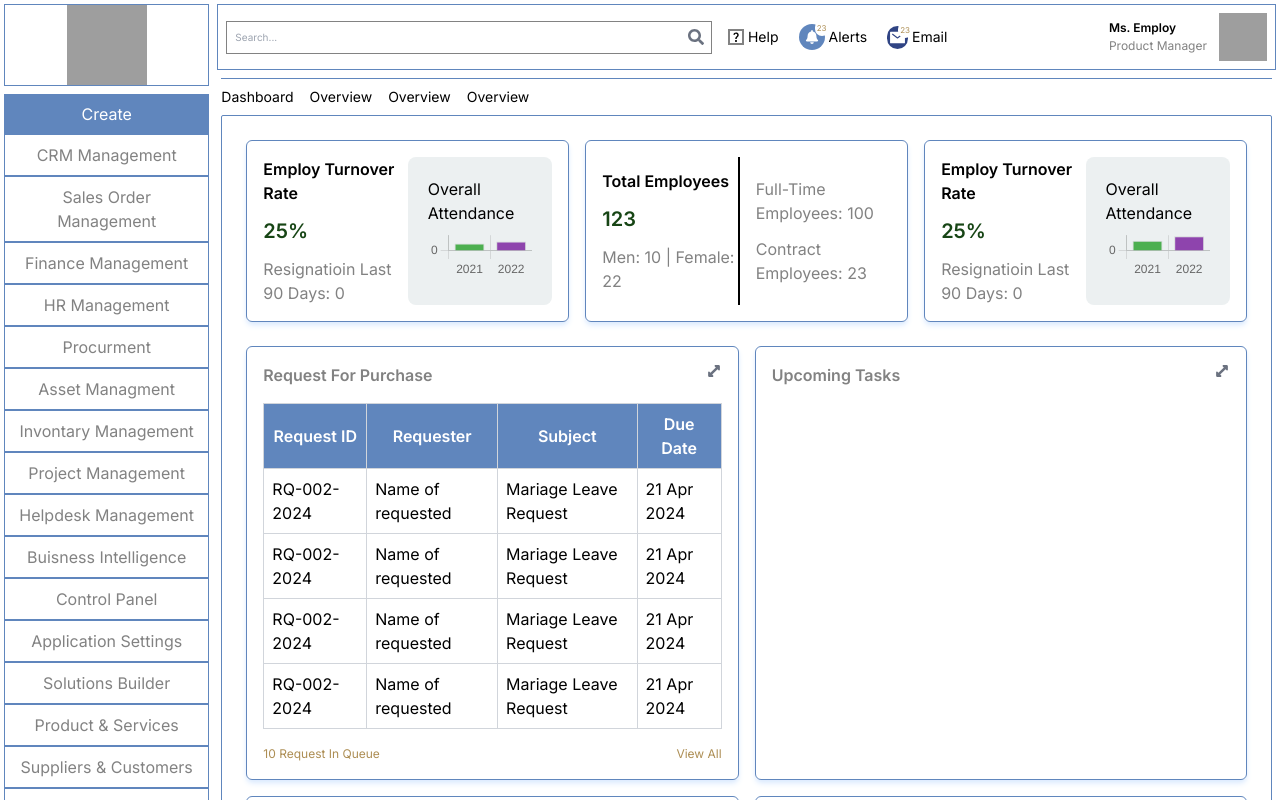
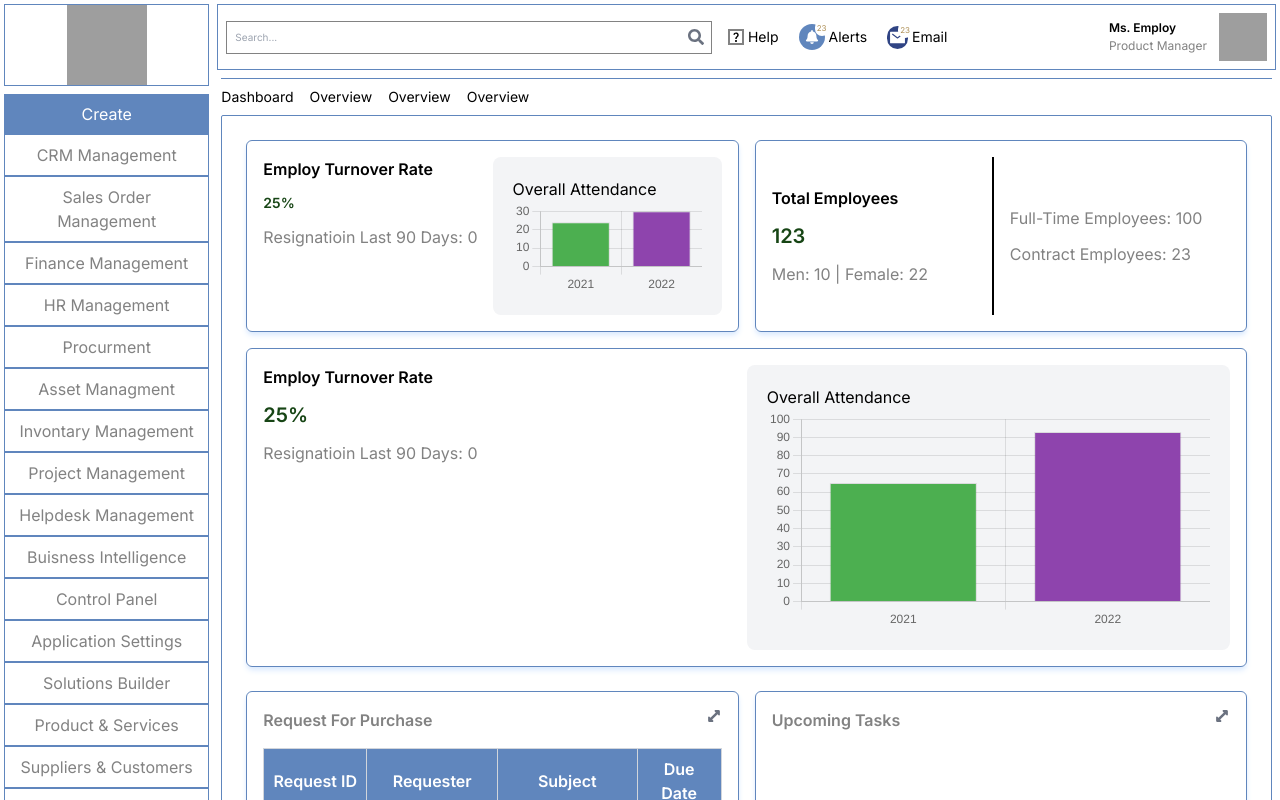
Before and after one commit to NAZIMUDHEEN267/Lifisin_task, a React (Vite) app: page / in a window 1280 px wide. Shown: the top 800 px of the page. Built offline with nearby package versions, Linux system fonts and the light colour scheme; grey boxes are pictures that could not be loaded.

Commit message:
code updated

```diff
--- a/src/Screens/DashBoard.tsx
+++ b/src/Screens/DashBoard.tsx
@@ -86,23 +86,18 @@ function DashBoard() {
 
   return (
     <div className="p-6 border-[1px] m-2 border-light_blue rounded-sm">
-      <div className="flex gap-4 flex-1 justify-between">
+      <div className="flex gap-4 flex-1 justify-between flex-wrap">
         <ChartBox>
-          <div className="flex">
+          <div className="flex basis-1/2 xl:basis-1/3">
             <div className="flex flex-col gap-3 flex-1">
               <p className="capitalize font-bold">Employ turnover rate</p>
-              <p className="font-bold text-green text-xl">{"25%"}</p>
+              <p className="font-bold text-green text-xl lg:text-sm">{"25%"}</p>
               <p className="capitalize font-light text-text">
                 {"Resignatioin Last 90 days: 0"}
               </p>
             </div>
             <div
-              style={{
-                padding: "20px",
-                background: "#ecf0f1",
-                borderRadius: "8px",
-                width: "50%",
-              }}
+             className="p-5 bg-gray-100 rounded-lg w-1/2"
             >
               <h3>Overall Attendance</h3>
               <Bar data={barData} options={barOptions} />
@@ -111,7 +106,7 @@ function DashBoard() {
         </ChartBox>
 
         <ChartBox>
-          <div className="flex justify-between h-full">
+          <div className="flex justify-between h-full basis-1/2 xl:basis-1/3">
             <div className="flex flex-col gap-3 flex-1 border-r-2 border-black justify-center">
               <p className="capitalize font-bold">Total Employees</p>
               <p className="font-bold text-green text-xl">{"123"}</p>
@@ -132,7 +127,7 @@ function DashBoard() {
         </ChartBox>
 
         <ChartBox>
-          <div className="flex">
+          <div className="flex basis-1/2 xl:basis-1/3">
             <div className="flex flex-col gap-3 flex-1">
               <p className="capitalize font-bold">Employ turnover rate</p>
               <p className="font-bold text-green text-xl">{"25%"}</p>
@@ -142,12 +137,7 @@ function DashBoard() {
             </div>
 
             <div
-              style={{
-                padding: "20px",
-                background: "#ecf0f1",
-                borderRadius: "8px",
-                width: "50%",
-              }}
+            className="p-5 bg-gray-100 rounded-lg w-1/2"
             >
               <h3>Overall Attendance</h3>
               <Bar data={barData2} options={barOptions2} />
@@ -156,7 +146,7 @@ function DashBoard() {
         </ChartBox>
       </div>
 
-      <div className="grid grid-cols-2 grid-rows-2 gap-4 mt-6">
+      <div className="grid grid-cols-1 xl:grid-cols-2 grid-rows-1 xl:grid-rows-2 gap-4 mt-6">
         <ChartBox>
           <>
             <div className="flex justify-between">
```
